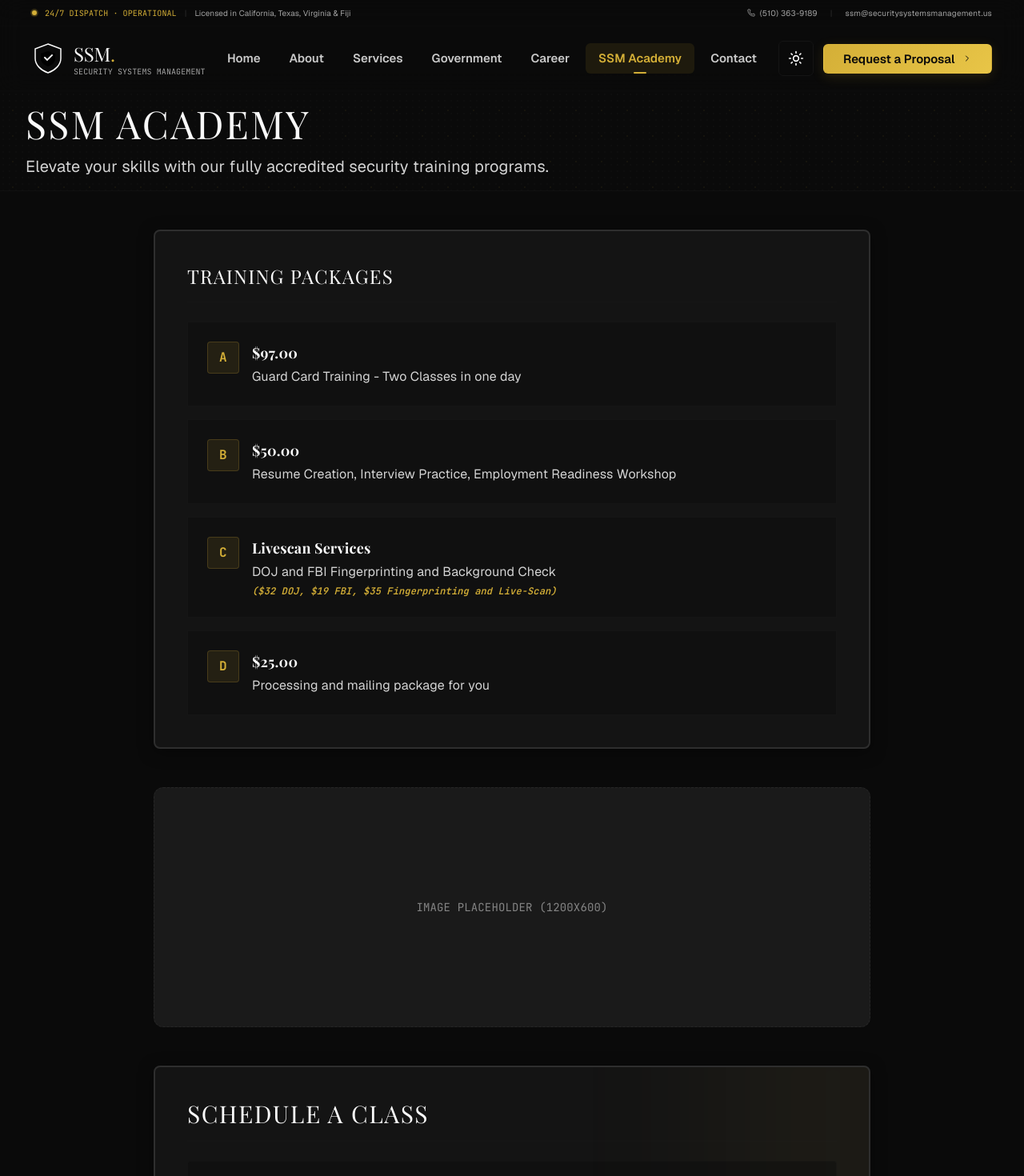
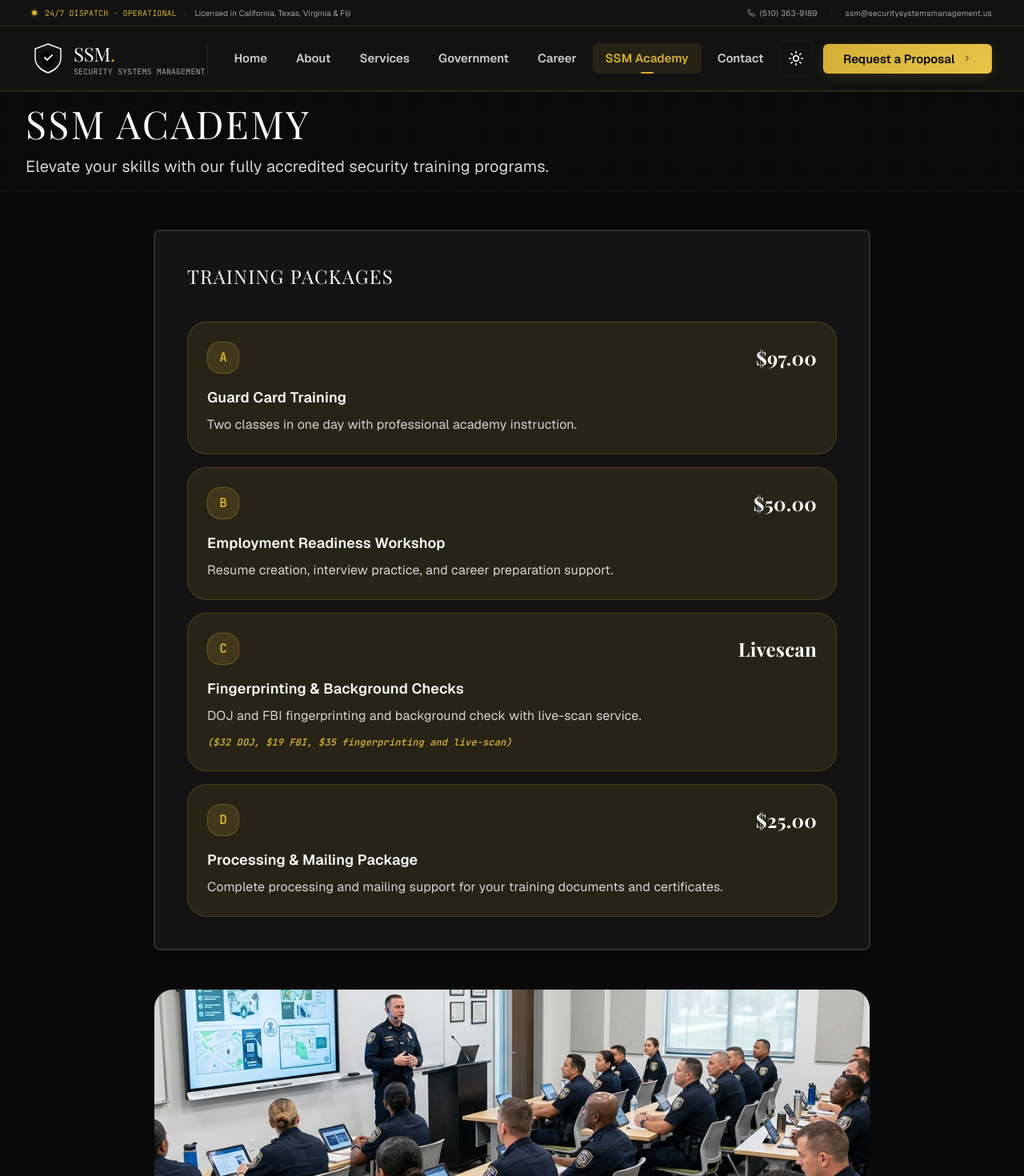
Before and after one commit to laiba-107/SSM-website, a Next.js app: page /ssm-academy in a window 1280 px wide. Shown: the top 1470 px of the page at 80% size. Built offline with nearby package versions, Linux system fonts and the light colour scheme.

Commit message:
added images and improved navbar

```diff
--- a/src/app/career/page.tsx
+++ b/src/app/career/page.tsx
@@ -1,7 +1,6 @@
 "use client";
 
-import React, { useRef, useState, useEffect } from "react";
-import { Container } from "@/components/layout/Container";
+import React, { useRef, useState, useEffect } from "react";import Image from "next/image";import { Container } from "@/components/layout/Container";
 import { Section } from "@/components/layout/Section";
 import { Check, Trash2, Save, Send } from "lucide-react";
 
@@ -175,9 +174,14 @@
               </ul>
             </div>
 
-            {/* Image Placeholder */}
-            <div className="image-placeholder h-64 sm:h-[300px]">
-              <span>Image Placeholder (1200x600)</span>
+            <div className="overflow-hidden rounded-3xl border border-line/15 shadow-xl h-64 sm:h-[300px]">
+              <Image
+                src="/career-training.png"
+                alt="SSM career training session"
+                width={1200}
+                height={600}
+                className="w-full h-full object-cover"
+              />
             </div>
 
             {/* ─────────────────────────────────────────────────────────────────
--- a/src/app/globals.css
+++ b/src/app/globals.css
@@ -45,6 +45,8 @@
   /* Gold Accents — darker in light mode for visibility */
   --accent: #92670A;
   --accentL: #B07D12;
+  --accent-rgb: 146, 103, 10;
+  --accentL-rgb: 176, 125, 18;
 
   /* Trust Blue Accents */
   --blue: #1E40AF;
@@ -70,6 +72,8 @@
   /* Gold Accents — bright in dark mode */
   --accent: #D4AF37;
   --accentL: #E8C547;
+  --accent-rgb: 212, 175, 55;
+  --accentL-rgb: 232, 197, 71;
 
   --accent-dot: rgba(212, 175, 55, 0.10);
   --neutral-dot: rgba(255, 255, 255, 0.03);
@@ -169,7 +173,7 @@
 }
 .card-premium:hover {
   transform: translateY(-2px);
-  box-shadow: 0 10px 30px -5px rgba(212, 175, 55, 0.08);
+  box-shadow: 0 10px 30px -5px rgba(var(--accent-rgb), 0.08);
   border-color: var(--accent);
 }
 
@@ -195,7 +199,7 @@
   content: "";
   position: absolute;
   inset: 0;
-  background: linear-gradient(135deg, rgba(212,175,55,0.16), rgba(212,175,55,0.05) 45%, transparent 100%);
+  background: linear-gradient(135deg, rgba(var(--accent-rgb),0.16), rgba(var(--accentL-rgb),0.05) 45%, transparent 100%);
   pointer-events: none;
   z-index: 0;
 }
@@ -229,7 +233,7 @@
 }
 .btn-primary:hover {
   background: var(--accentL);
-  box-shadow: 0 4px 15px rgba(212, 175, 55, 0.2);
+  box-shadow: 0 4px 15px rgba(var(--accent-rgb), 0.2);
 }
 .btn-secondary {
   background: var(--blue);
@@ -251,11 +255,11 @@
 .btn-brass {
   background: linear-gradient(135deg, var(--accent) 0%, var(--accentL) 100%);
   color: var(--bg);
-  box-shadow: 0 4px 15px rgba(212, 175, 55, 0.15);
+  box-shadow: 0 4px 15px rgba(var(--accent-rgb), 0.15);
 }
 .btn-brass:hover {
   transform: translateY(-1px);
-  box-shadow: 0 6px 20px rgba(212, 175, 55, 0.3);
+  box-shadow: 0 6px 20px rgba(var(--accent-rgb), 0.3);
 }
 
 /* Inputs and Forms */
@@ -283,7 +287,7 @@
   background: rgba(20, 20, 20, 0.6);
   backdrop-filter: blur(12px);
   -webkit-backdrop-filter: blur(12px);
-  border: 2px solid rgba(212, 175, 55, 0.3);
+  border: 2px solid rgba(var(--accent-rgb), 0.3);
 }
 
 .glass-card {
@@ -297,11 +301,11 @@
   background: rgba(20, 20, 20, 0.6);
   backdrop-filter: blur(16px);
   -webkit-backdrop-filter: blur(16px);
-  border: 2px solid rgba(212, 175, 55, 0.15);
+  border: 2px solid rgba(var(--accent-rgb), 0.15);
 }
 .glass-card:hover {
-  border-color: rgba(212, 175, 55, 0.4);
-  box-shadow: 0 8px 32px -4px rgba(212, 175, 55, 0.12);
+  border-color: rgba(var(--accent-rgb), 0.4);
+  box-shadow: 0 8px 32px -4px rgba(var(--accent-rgb), 0.12);
   transform: translateY(-2px);
 }
 .dark .glass-card:hover {
@@ -384,7 +388,7 @@
   background: var(--surface);
   border-color: var(--accent);
   transform: translateY(-2px);
-  box-shadow: 0 6px 20px rgba(212, 175, 55, 0.2);
+  box-shadow: 0 6px 20px rgba(var(--accent-rgb), 0.2);
 }
 
 /* Marquee animation for client logos */
--- a/src/app/page.tsx
+++ b/src/app/page.tsx
@@ -225,7 +225,7 @@
       {/* ─────────────────────────────────────────────────────────────────
            EXPLORE PRACTICE (CARD GRID)
            ───────────────────────────────────────────────────────────────── */}
-      <section id="explore" className="relative bg-bg py-20 lg:py-28 z-10 border-b border-line/15 section-gold-accent">
+      <section id="explore" className="relative bg-accent/10 py-20 lg:py-28 z-10 border-b border-accent/20 section-gold-accent">
         <div className="max-w-[1400px] mx-auto px-6 lg:px-10">
           <div className="flex flex-col md:flex-row md:items-end justify-between gap-8 mb-16 reveal-up">
             <div className="max-w-2xl">
--- a/src/app/ssm-academy/page.tsx
+++ b/src/app/ssm-academy/page.tsx
@@ -1,6 +1,7 @@
 "use client";
 
 import React, { useRef, useState, useEffect } from "react";
+import Image from "next/image";
 import { Container } from "@/components/layout/Container";
 import { Section } from "@/components/layout/Section";
 import { Check, Trash2 } from "lucide-react";
@@ -135,53 +136,62 @@
                 Training Packages
               </h2>
 
-              <ul className="grid gap-4 text-mute font-normal">
-                <li className="flex items-start gap-4 bg-bg/40 p-6 border border-line/15 hover:border-accent/20 transition-all duration-300">
-                  <div className="w-10 h-10 rounded bg-accent/10 border border-accent/20 flex items-center justify-center font-bold text-accent shrink-0 font-mono">
+              <div className="grid gap-4">
+                <div className="rounded-3xl bg-accent/10 border border-accent/20 p-6 shadow-lg">
+                  <div className="flex items-center justify-between gap-4 mb-4">
+                    <div className="w-10 h-10 rounded-2xl bg-accent/15 border border-accent/30 flex items-center justify-center font-bold text-accent font-mono">
                       A
                     </div>
-                  <div>
-                    <span className="font-bold text-text text-lg block mb-1 font-serif">$97.00</span>
-                    <span className="text-mute block text-sm sm:text-base font-normal">Guard Card Training - Two Classes in one day</span>
+                    <span className="text-2xl font-serif font-bold text-text">$97.00</span>
                   </div>
-                </li>
+                  <p className="text-text font-semibold text-lg mb-2">Guard Card Training</p>
+                  <p className="text-mute text-sm sm:text-base">Two classes in one day with professional academy instruction.</p>
+                </div>
 
-                <li className="flex items-start gap-4 bg-bg/40 p-6 border border-line/15 hover:border-accent/20 transition-all duration-300">
-                  <div className="w-10 h-10 rounded bg-accent/10 border border-accent/20 flex items-center justify-center font-bold text-accent shrink-0 font-mono">
+                <div className="rounded-3xl bg-accent/10 border border-accent/20 p-6 shadow-lg">
+                  <div className="flex items-center justify-between gap-4 mb-4">
+                    <div className="w-10 h-10 rounded-2xl bg-accent/15 border border-accent/30 flex items-center justify-center font-bold text-accent font-mono">
                       B
                     </div>
-                  <div>
-                    <span className="font-bold text-text text-lg block mb-1 font-serif">$50.00</span>
-                    <span className="text-mute block text-sm sm:text-base font-normal">Resume Creation, Interview Practice, Employment Readiness Workshop</span>
+                    <span className="text-2xl font-serif font-bold text-text">$50.00</span>
                   </div>
-                </li>
+                  <p className="text-text font-semibold text-lg mb-2">Employment Readiness Workshop</p>
+                  <p className="text-mute text-sm sm:text-base">Resume creation, interview practice, and career preparation support.</p>
+                </div>
 
-                <li className="flex items-start gap-4 bg-bg/40 p-6 border border-line/15 hover:border-accent/20 transition-all duration-300">
-                  <div className="w-10 h-10 rounded bg-accent/10 border border-accent/20 flex items-center justify-center font-bold text-accent shrink-0 font-mono">
+                <div className="rounded-3xl bg-accent/10 border border-accent/20 p-6 shadow-lg">
+                  <div className="flex items-center justify-between gap-4 mb-4">
+                    <div className="w-10 h-10 rounded-2xl bg-accent/15 border border-accent/30 flex items-center justify-center font-bold text-accent font-mono">
                       C
                     </div>
-                  <div>
-                    <span className="font-bold text-text text-lg block mb-1 font-serif">Livescan Services</span>
-                    <span className="text-mute block text-sm sm:text-base mb-1 font-normal">DOJ and FBI Fingerprinting and Background Check</span>
-                    <span className="text-accent text-xs font-semibold italic block font-mono">($32 DOJ, $19 FBI, $35 Fingerprinting and Live-Scan)</span>
+                    <span className="text-2xl font-serif font-bold text-text">Livescan</span>
                   </div>
-                </li>
+                  <p className="text-text font-semibold text-lg mb-2">Fingerprinting & Background Checks</p>
+                  <p className="text-mute text-sm sm:text-base mb-2">DOJ and FBI fingerprinting and background check with live-scan service.</p>
+                  <span className="text-accent text-xs font-semibold italic font-mono">($32 DOJ, $19 FBI, $35 fingerprinting and live-scan)</span>
+                </div>
 
-                <li className="flex items-start gap-4 bg-bg/40 p-6 border border-line/15 hover:border-accent/20 transition-all duration-300">
-                  <div className="w-10 h-10 rounded bg-accent/10 border border-accent/20 flex items-center justify-center font-bold text-accent shrink-0 font-mono">
+                <div className="rounded-3xl bg-accent/10 border border-accent/20 p-6 shadow-lg">
+                  <div className="flex items-center justify-between gap-4 mb-4">
+                    <div className="w-10 h-10 rounded-2xl bg-accent/15 border border-accent/30 flex items-center justify-center font-bold text-accent font-mono">
                       D
                     </div>
-                  <div>
-                    <span className="font-bold text-text text-lg block mb-1 font-serif">$25.00</span>
-                    <span className="text-mute block text-sm sm:text-base font-normal">Processing and mailing package for you</span>
+                    <span className="text-2xl font-serif font-bold text-text">$25.00</span>
                   </div>
-                </li>
-              </ul>
+                  <p className="text-text font-semibold text-lg mb-2">Processing & Mailing Package</p>
+                  <p className="text-mute text-sm sm:text-base">Complete processing and mailing support for your training documents and certificates.</p>
+                </div>
+              </div>
             </div>
 
-            {/* Image Placeholder */}
-            <div className="image-placeholder h-64 sm:h-[300px]">
-              <span>Image Placeholder (1200x600)</span>
+            <div className="overflow-hidden rounded-3xl border border-line/15 shadow-xl h-64 sm:h-[300px]">
+              <Image
+                src="/academy-classroom.png"
+                alt="SSM Academy classroom training"
+                width={1200}
+                height={600}
+                className="w-full h-full object-cover"
+              />
             </div>
 
             {/* ─────────────────────────────────────────────────────────────────
--- a/src/components/layout/Navbar.tsx
+++ b/src/components/layout/Navbar.tsx
@@ -36,12 +36,12 @@
       className={cn(
         "fixed inset-x-0 top-0 z-50 transition-all duration-300",
         scrolled
-          ? "bg-bg/95 backdrop-blur-xl shadow-md shadow-black/10 border-b border-line/20"
-          : "bg-bg/90 backdrop-blur-lg border-b border-line/10"
+          ? "bg-bg/95 backdrop-blur-xl shadow-md shadow-black/10 border-b border-accent/20"
+          : "bg-bg/90 backdrop-blur-lg border-b border-accent/15"
       )}
     >
       {/* ── Single compact top strip ── */}
-      <div className="border-b border-line/10">
+      <div className="border-b border-accent/15 bg-surface/95">
         <div className="max-w-[1400px] mx-auto px-5 lg:px-10 h-8 flex items-center justify-between text-[10px] text-mute2 tracking-wide">
           <div className="flex items-center gap-2.5">
             <span className="relative flex h-1.5 w-1.5">
@@ -66,7 +66,7 @@
       </div>
 
       {/* ── Main nav row ── */}
-      <nav>
+      <nav className="border-b border-accent/15 bg-surface/95 shadow-sm shadow-black/5">
         <div className="max-w-[1400px] mx-auto px-5 lg:px-10 h-20 flex items-center justify-between">
           {/* Logo */}
           <Link href="/" className="flex items-center gap-3 group shrink-0">
@@ -84,7 +84,7 @@
           </Link>
 
           {/* Desktop nav links */}
-          <div className="hidden lg:flex items-center gap-1">
+          <div className="hidden lg:flex items-center gap-1 border-l border-accent/15 pl-4">
             {navigation.map((item) => {
               const isActive = pathname === item.href;
               return (
```
Also changed, not shown: src/app/about/page.tsx (+9 -2 lines), src/app/contact/page.tsx (+13 -4 lines), src/app/government/page.tsx (+9 -2 lines), src/app/services/page.tsx (+9 -2 lines), public/contact us.jpg (added). Lines whose indentation alone changed are shown as unchanged.
